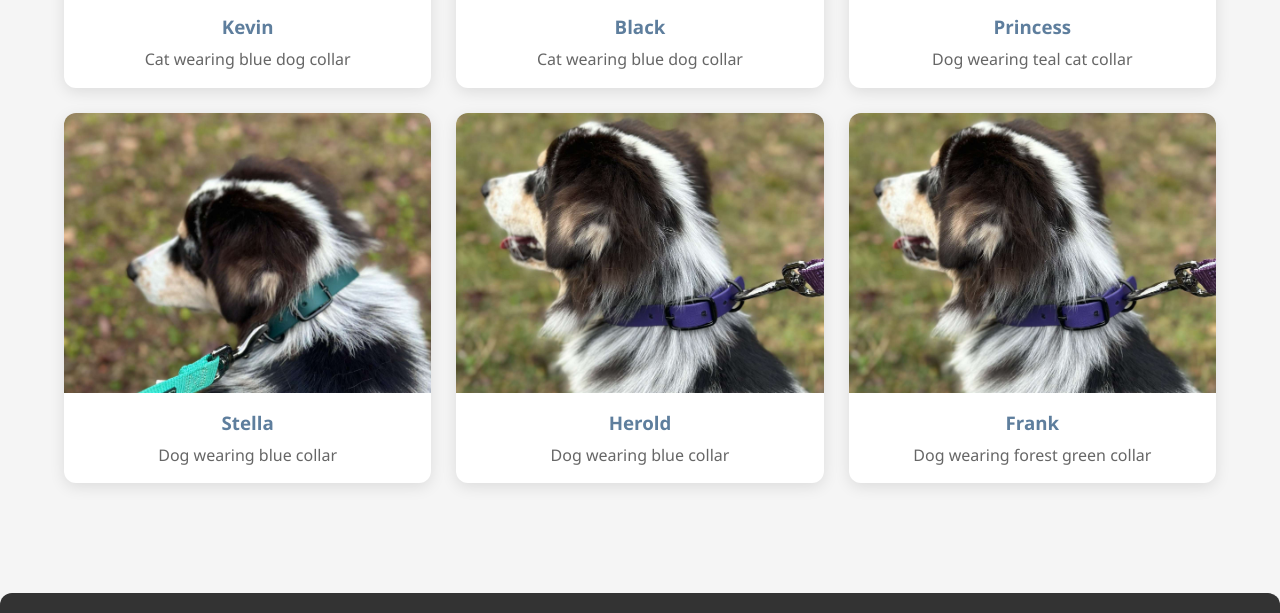
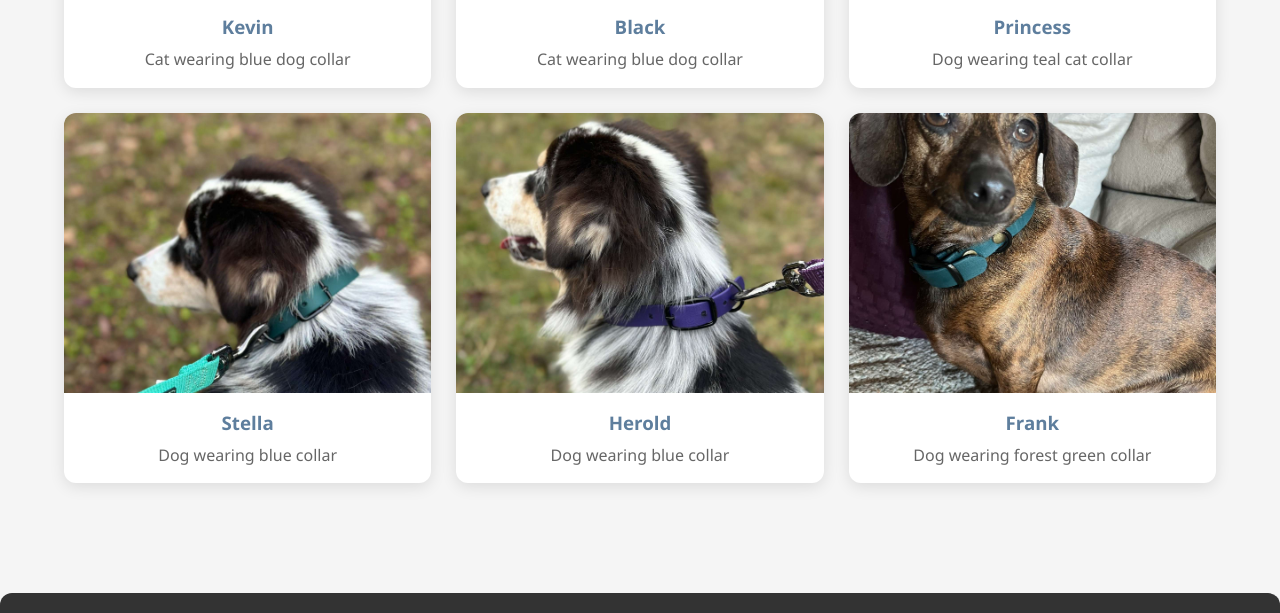
Before and after one commit to philliproach/collars, a plain HTML site: page gallery/index.html in a window 1280 px wide. Shown: the part 830-1443 px from the top of the page. Drawn offline with Linux system fonts and the light colour scheme.

Commit message:
Update index.html

```diff
--- a/gallery/index.html
+++ b/gallery/index.html
@@ -89,7 +89,7 @@
                 </div>
                 <div class="gallery-item" data-category="dog">
                     <div class="gallery-image">
-                        <img src="../images/IMG_4995.jpeg" alt="Dog with forest green collar">
+                        <img src="../images/IMG_4996.jpeg" alt="Dog with forest green collar">
                     </div>
                     <div class="gallery-caption">
                         <h3>Frank</h3>
```
